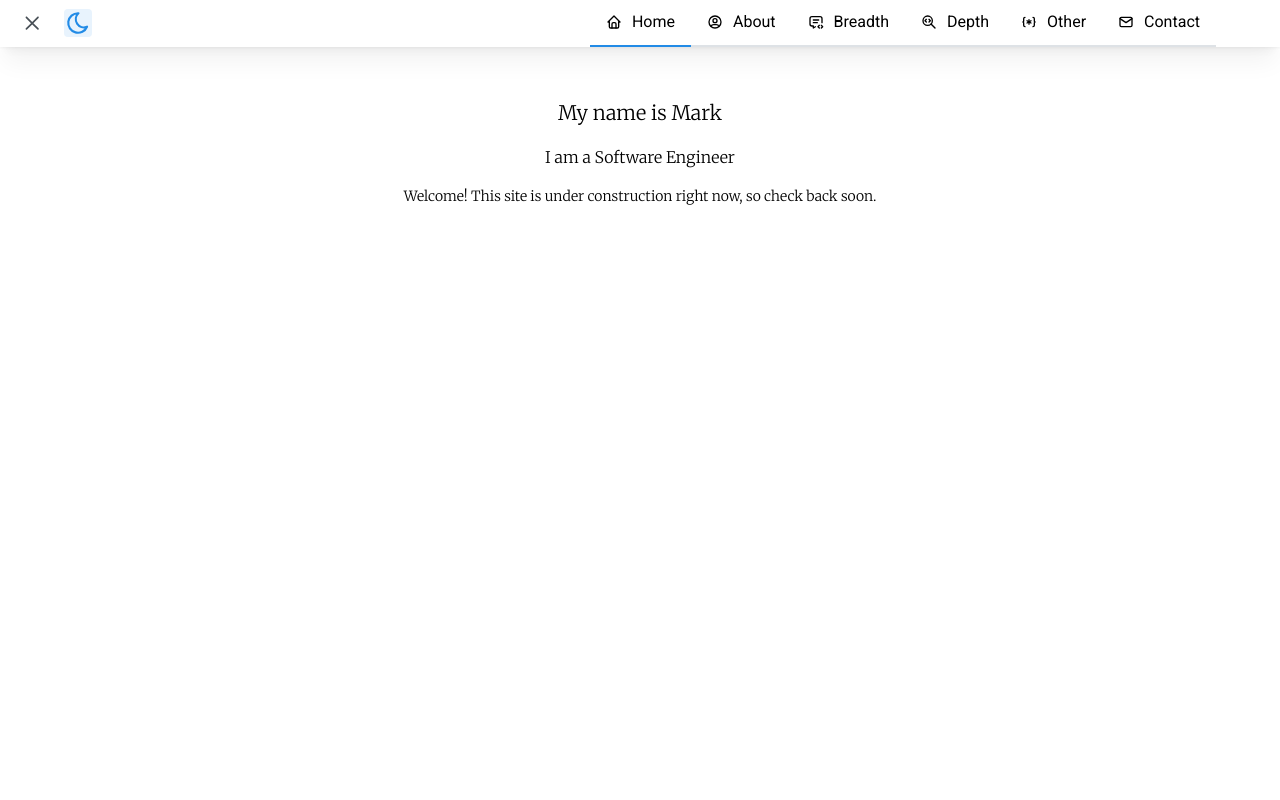
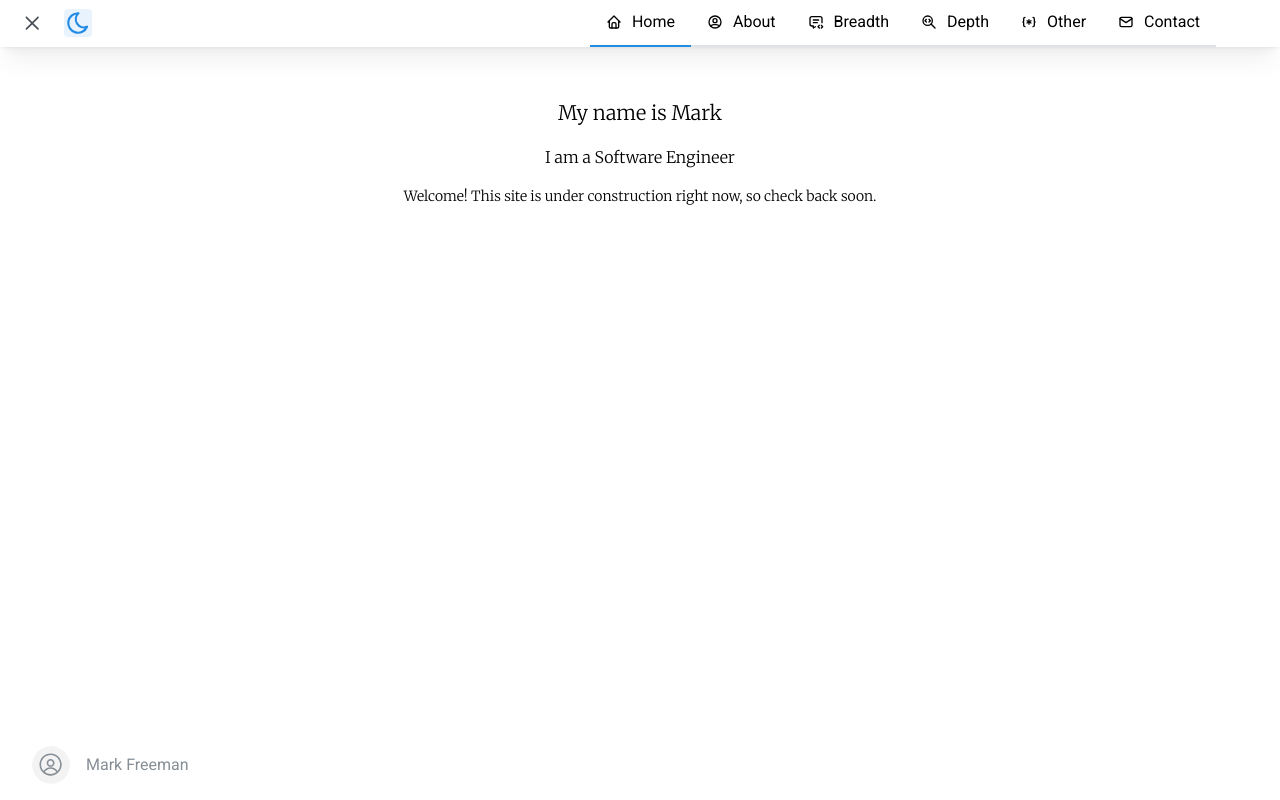
Before and after one commit to mfreema1/personal-site-v2, a React (Vite) app: page / in a window 1280 px wide. Built offline with nearby package versions, Linux system fonts and the light colour scheme; what @mantine/code-highlight would draw is missing.

Commit message:
Add footer.

```diff
--- a/src/App.tsx
+++ b/src/App.tsx
@@ -3,11 +3,13 @@ import {
   Affix,
   Grid,
   MantineThemeOverride,
+  Stack,
   Transition,
 } from "@mantine/core";
 import { IconMenu } from "@tabler/icons-react";
 import { useState } from "react";
 import { Outlet, RouterProvider, createBrowserRouter } from "react-router-dom";
+import { Footer } from "./components/Footer";
 import { Header } from "./components/Header";
 import { Breadth } from "./pages/breadth/Breadth";
 import { S01B } from "./pages/breadth/S01B";
@@ -79,6 +81,7 @@ export function Layout({ setTheme }: LayoutProps) {
           )}
         </Transition>
       </Affix>
+      <Stack justify="space-between" mih="100vh" gap={0}>
         <Grid gutter={0}>
           <Grid.Col span={"auto"} />
           <Grid.Col my={"6rem"} span={{ base: 10, md: 7, lg: 5 }}>
@@ -86,6 +89,8 @@ export function Layout({ setTheme }: LayoutProps) {
           </Grid.Col>
           <Grid.Col span={"auto"} />
         </Grid>
+        <Footer />
+      </Stack>
     </>
   );
 }
--- /dev/null
+++ b/src/components/Footer.tsx
@@ -0,0 +1,17 @@
+import { Avatar, Flex, Group } from "@mantine/core";
+import { Txt } from "./Text";
+
+export function Footer() {
+  return (
+    <Flex>
+      <Group py="1rem" px="2rem" justify="space-between">
+        <Group>
+          <Avatar src="/favicon.ico" />
+          <Txt s="san" d>
+            Mark Freeman
+          </Txt>
+        </Group>
+      </Group>
+    </Flex>
+  );
+}
--- a/src/pages/breadth/S01B.tsx
+++ b/src/pages/breadth/S01B.tsx
@@ -23,9 +23,6 @@ export function S01B() {
             text="To understand is to perceive patterns."
             author="Isaiah Berlin"
           />
-          <Txt s="san" d fz="sm">
-            Mark Freeman
-          </Txt>
         </Stack>
 
         <Txt s="ser" fz="lg">
```
Lines whose indentation alone changed are shown as unchanged.
